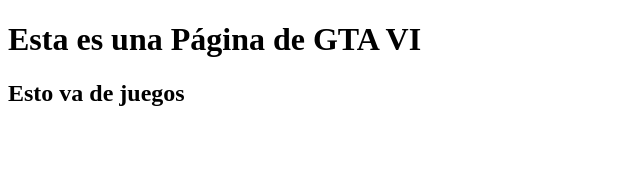
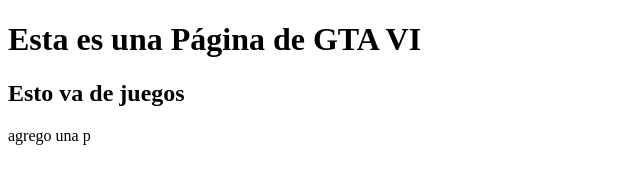
Before and after one commit to Leandym/GTA-6, a plain HTML site: page index.html in a window 1280 px wide. Shown: the whole page, without its empty margins (0-640 px from the left). Drawn offline with Linux system fonts and the light colour scheme.

Commit message:
agregue una p

```diff
--- a/index.html
+++ b/index.html
@@ -9,6 +9,6 @@
 
     <h1>Esta es una Página de GTA VI</h1>
     <h2>Esto va de juegos</h2>
-
+    <p>agrego una p</p>
 </body>
 </html>
```
